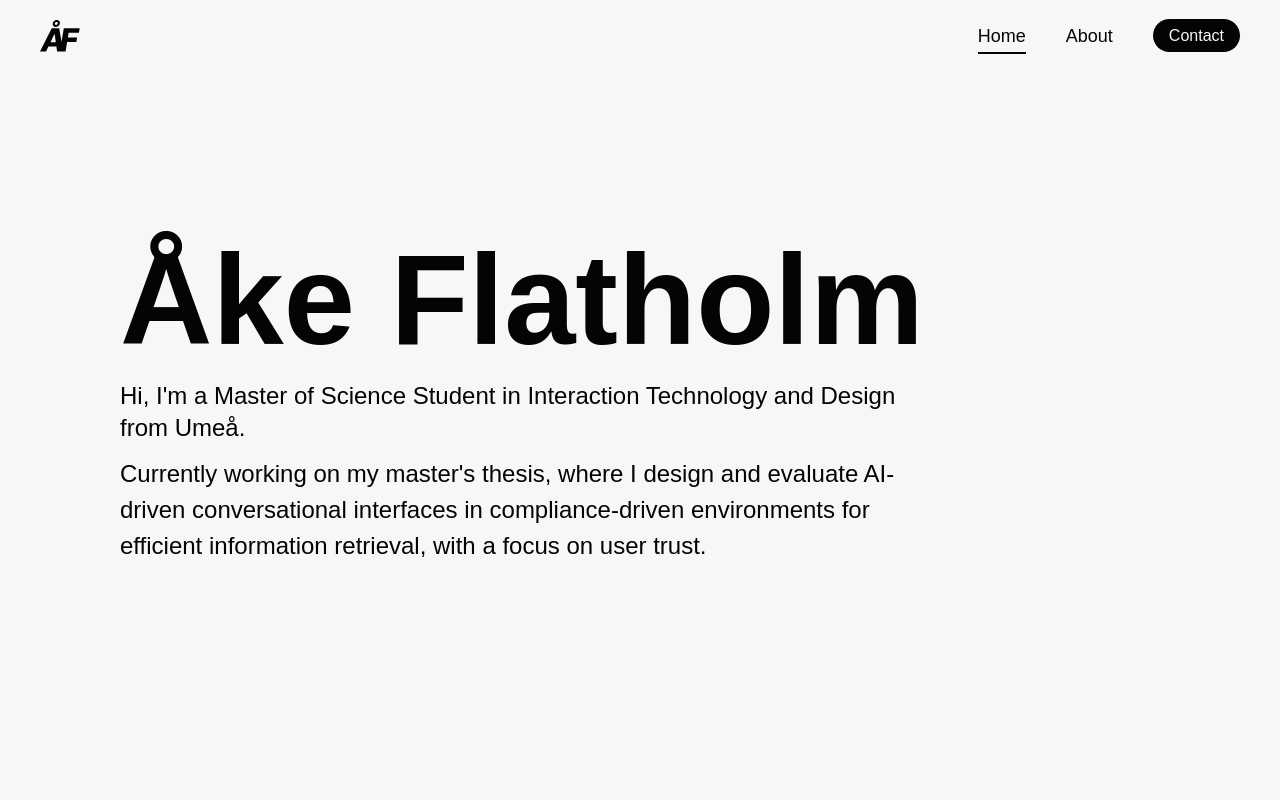
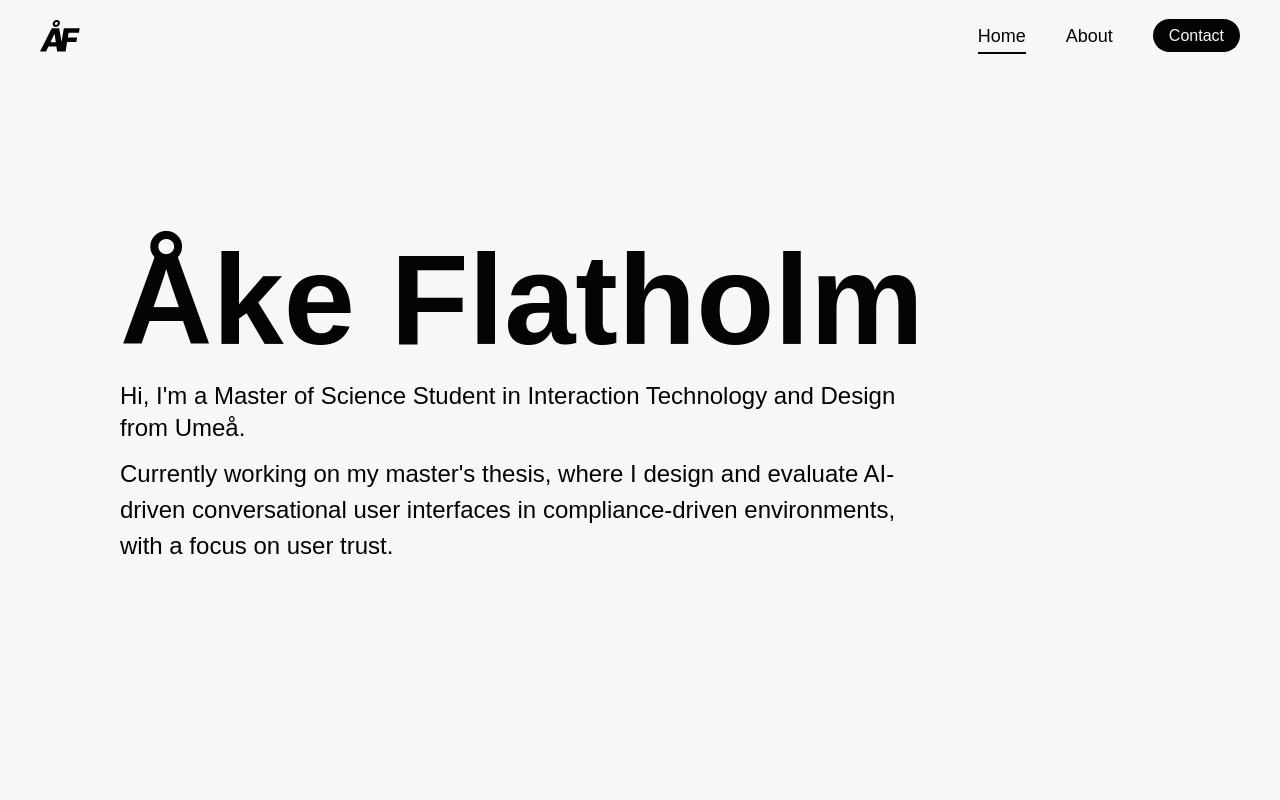
Before and after one commit to CodingQuercus/portfolio, a Next.js app: page / in a window 1280 px wide. Shown: the top 800 px of the page. Built offline with nearby package versions, Linux system fonts and the light colour scheme.

Commit message:
hero fix

```diff
--- a/app/components/Hero.tsx
+++ b/app/components/Hero.tsx
@@ -10,7 +10,7 @@ export default function Hero() {
                         Hi, I&apos;m a Master of Science Student in Interaction Technology and Design from Umeå.
                     </p>
                     <p className="text-base md:text-2xl leading-normal">
-                        Currently working on my master&apos;s thesis, where I design and evaluate AI-driven conversational interfaces in compliance-driven environments for efficient information retrieval, with a focus on user trust.
+                        Currently working on my master&apos;s thesis, where I design and evaluate AI-driven conversational user interfaces in compliance-driven environments, with a focus on user trust.
                     </p>
                 </div>
             </div>
```
